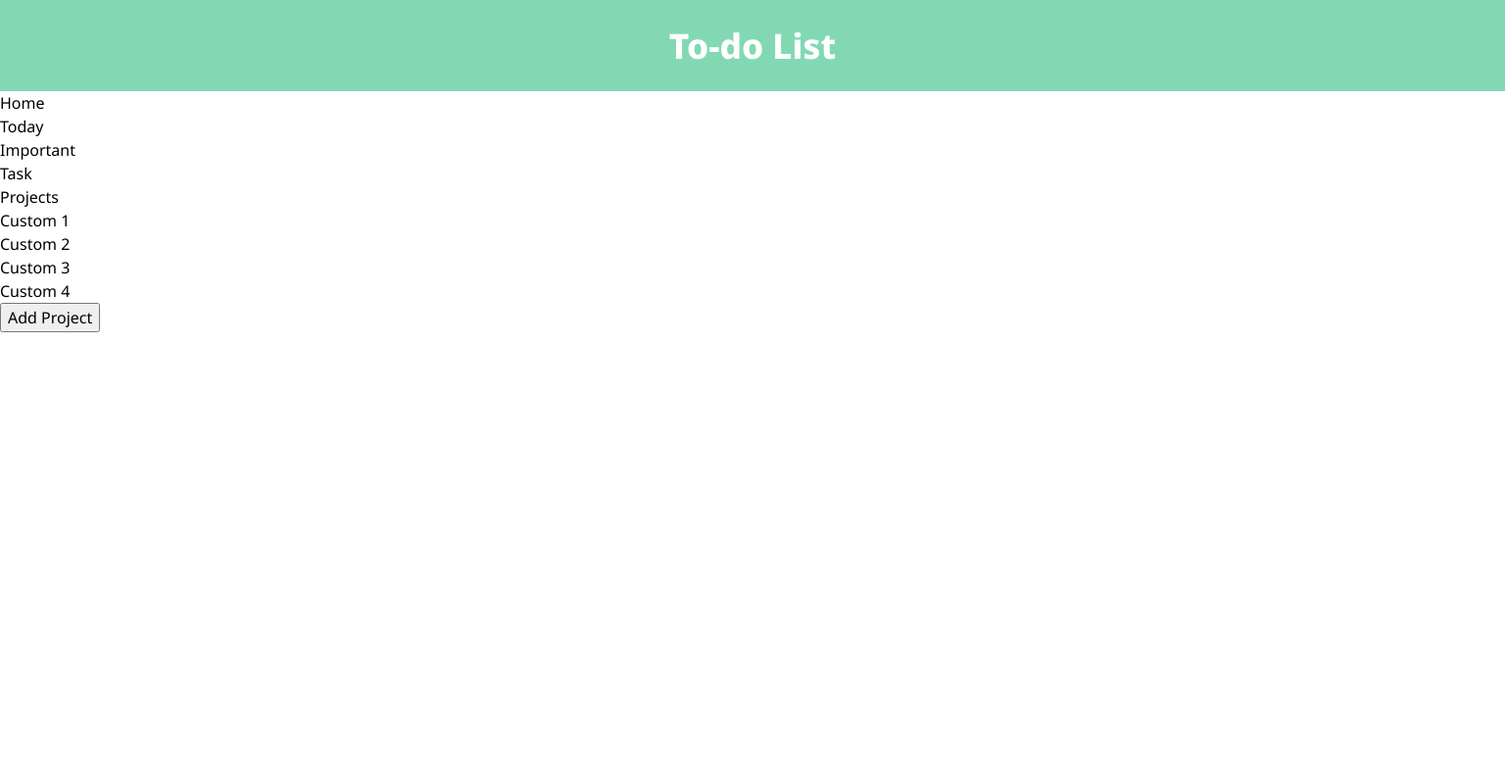
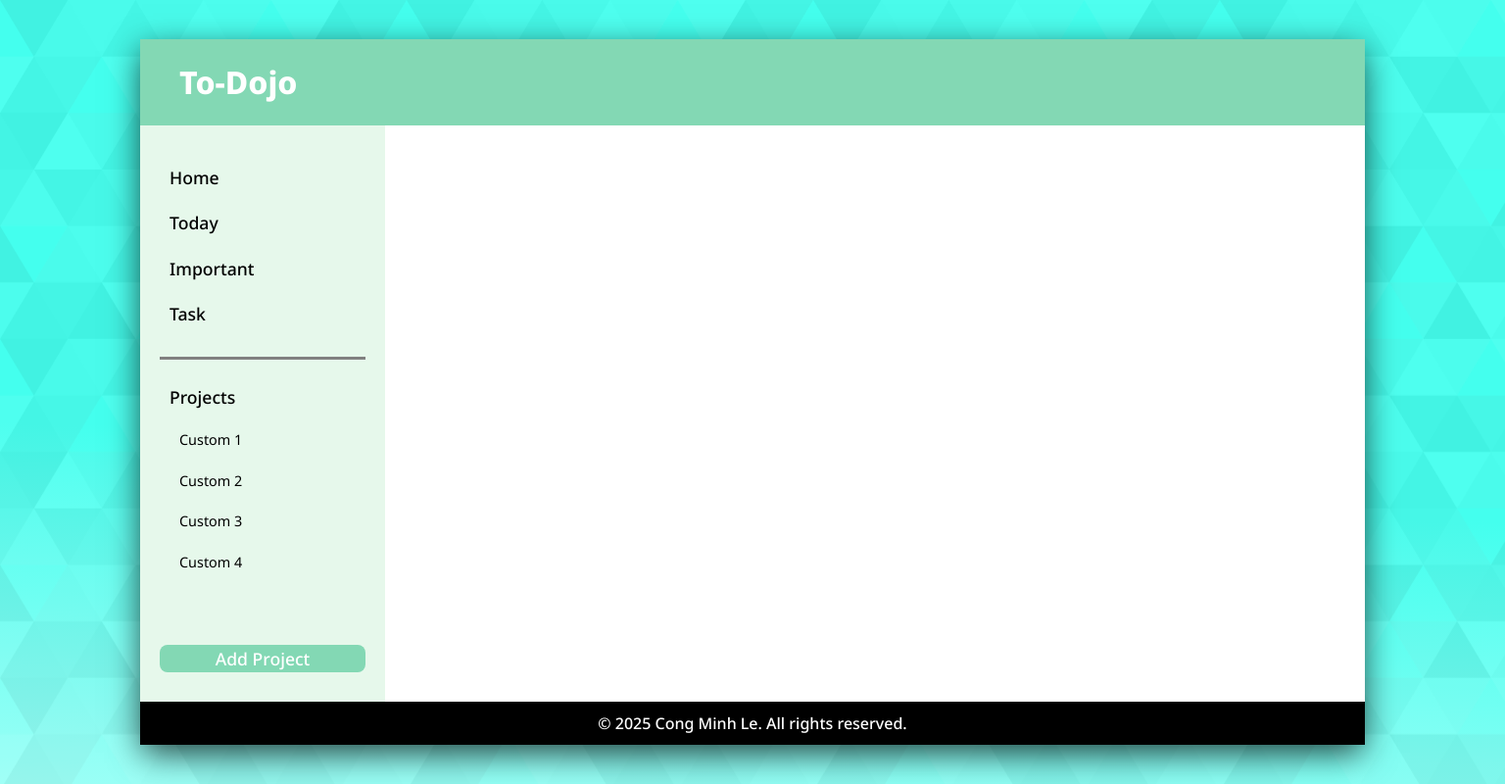
Before and after one commit to brianle169/todo-list, a website built with webpack: page src/template.html in a window 1536 px wide. Shown: the whole page at 98% size. Built offline with nearby package versions, Linux system fonts and the light colour scheme.

Commit message:
Fixed bug nav-bar content overflow. Added functionality for add-project button & re-render the page after each new project added

```diff
--- a/src/modules/App.js
+++ b/src/modules/App.js
@@ -8,10 +8,17 @@ import UI from "./UI.js";
 
 export default (function App() {
   let data;
+  const projList = [];
 
   function loadData() {}
 
-  function createNewProject(event) {}
+  function createNewProject() {
+    projList.push(Controller.addProject("Test Custom", "custom"));
+  }
+
+  function getData() {
+    return projList;
+  }
 
   function init() {
     // create a homepage project and intialize with some todos
@@ -23,16 +30,9 @@ export default (function App() {
     const custom2 = Controller.addProject("Custom 2", "custom");
     const custom3 = Controller.addProject("Custom 3", "custom");
     const custom4 = Controller.addProject("Custom 4", "custom");
-    const projList = [
-      home,
-      today,
-      important,
-      task,
-      custom1,
-      custom2,
-      custom3,
-      custom4,
-    ];
+    projList.push(
+      ...[home, today, important, task, custom1, custom2, custom3, custom4]
+    );
 
     // Load data from localStorage
     // let data = loadData();
@@ -50,5 +50,5 @@ export default (function App() {
     // Render the todos
     // UI.renderTodoBody();
   }
-  return { init, createNewProject };
+  return { init, createNewProject, getData };
 })();
--- a/src/modules/UI.js
+++ b/src/modules/UI.js
@@ -7,7 +7,7 @@ export default (function UI() {
     // create banner with logo
     const banner = document.createElement("div");
     const bannerText = document.createElement("p");
-    bannerText.textContent = "To-do List";
+    bannerText.textContent = "To-Dojo";
     banner.classList.add("banner");
     banner.appendChild(bannerText); // Ensure bannerText is appended to banner
     return banner;
@@ -35,7 +35,6 @@ export default (function UI() {
     const addProjectButton = document.createElement("button");
     addProjectButton.classList.add(...["btn", "add-project"]);
     addProjectButton.textContent = "Add Project";
-    addProjectButton.addEventListener("click", App.createNewProject);
 
     nav.appendChild(defaultSection);
     nav.appendChild(customSection);
@@ -60,7 +59,7 @@ export default (function UI() {
     mainPanel.appendChild(banner);
     mainPanel.appendChild(nav);
     mainPanel.appendChild(todoBody);
-    // mainPanel.appendChild(footer);
+    mainPanel.appendChild(footer);
     return mainPanel;
   }
 
@@ -71,15 +70,30 @@ export default (function UI() {
     return projItem;
   }
 
+  function addProjectHandler() {
+    console.log("Pressed");
+    App.createNewProject();
+    let newData = App.getData();
+    console.log(newData);
+    let nav = document.querySelector(".nav-bar");
+    if (nav.innerHTML) {
+      nav.innerHTML = "";
+    }
+    nav.innerHTML = createNav().innerHTML;
+
+    renderNavContent(newData);
+  }
+
   function renderMainPanel() {
     const mainPanel = createMainPanel();
     body.appendChild(mainPanel);
   }
 
   function renderNavContent(projectList) {
-    const nav = document.querySelector(".nav-bar");
     const defaultSection = document.querySelector(".default-section");
     const customSection = document.querySelector(".custom-section");
+    const addProjectButton = document.querySelector(".add-project");
+    addProjectButton.addEventListener("click", addProjectHandler);
 
     // Create and add a title to custom section
     const customHeader = document.createElement("p");
--- a/src/style.css
+++ b/src/style.css
@@ -112,7 +112,7 @@ footer {
   padding: 10px 0px;
 }
 
-@media screen and (min-width: 1650px) {
+@media screen and (min-width: 1300px) {
   body {
     display: flex;
     justify-content: center;
@@ -120,16 +120,16 @@ footer {
   }
 
   .main {
-    width: 1600px;
-    height: 70%;
+    display: grid;
+    grid-template-columns: 20% 1fr;
+    grid-template-rows: max-content 1fr max-content;
+    grid-template-areas: "banner banner" "nav todo-body" "footer footer";
+    width: 1250px;
+    height: 90%;
     background-color: #ffffff;
     -webkit-box-shadow: 0px 10px 32px -2px rgba(0, 0, 0, 0.75);
     -moz-box-shadow: 0px 10px 32px -2px rgba(0, 0, 0, 0.75);
     box-shadow: 0px 10px 32px -2px rgba(0, 0, 0, 0.75);
-    display: grid;
-    grid-template-columns: 20% 1fr;
-    grid-template-rows: 10% 1fr max-content;
-    grid-template-areas: "banner banner" "nav todo-body" "footer footer";
   }
 
   .banner {
@@ -137,20 +137,20 @@ footer {
     grid-area: banner;
     justify-content: flex-start;
     align-items: center;
-    padding: 20px 50px;
+    padding: 20px 40px;
     background-color: rgb(131, 216, 180);
     color: #ffffff;
   }
 
   .banner p {
-    font-size: 3rem;
+    font-size: clamp(2rem, 3vh, 3rem);
     font-weight: 800;
   }
 
   footer {
     grid-area: footer;
     text-align: center;
-    font-size: 1.2rem;
+    font-size: 1rem;
     font-weight: 500;
     background-color: black;
     color: #ffffff;
@@ -158,19 +158,22 @@ footer {
   }
 
   .nav-bar {
+    min-height: 100%;
     grid-area: nav;
     background-color: #e6f8eb;
-    padding: 40px;
+    padding: 30px 20px;
     display: grid;
     grid-template-rows: max-content 1fr max-content;
     grid-template-areas: "default" "custom" "add-project";
+    overflow: auto;
+    row-gap: 15px;
   }
 
   .project-name-container {
     display: flex;
     flex-direction: column;
     padding: 20px 0px;
-    row-gap: 15px;
+    /* row-gap: 15px; */
   }
 
   .project-name-container.default-section {
@@ -181,6 +184,9 @@ footer {
 
   .project-name-container.custom-section {
     grid-area: custom;
+    overflow: auto;
+    min-height: 20%;
+    padding-top: 0px;
   }
 
   .project-item,
@@ -191,12 +197,12 @@ footer {
   .project-item.type-default,
   .custom-section-header,
   .add-project {
-    font-size: 1.5rem;
+    font-size: clamp(1.1rem, 1.5vh, 1.3rem);
     font-weight: 500;
   }
 
   .project-item.type-custom {
-    font-size: 1.3rem;
+    font-size: clamp(0.9rem, 1.2vh, 1.1rem);
     padding: 10px 0px 10px 20px;
   }
 
--- a/src/template.html
+++ b/src/template.html
@@ -9,7 +9,7 @@
       href="https://fonts.googleapis.com/css2?family=Noto+Sans:ital,wght@0,100..900;1,100..900&display=swap"
       rel="stylesheet"
     />
-    <title>To-do List</title>
+    <title>To-Dojo</title>
   </head>
   <body></body>
 </html>
```
